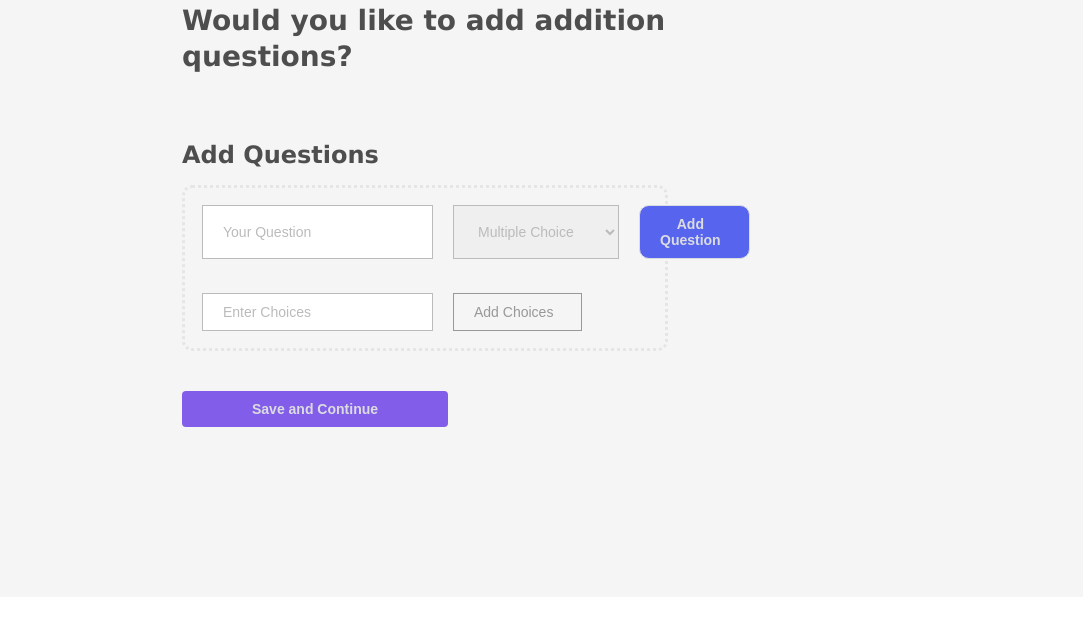
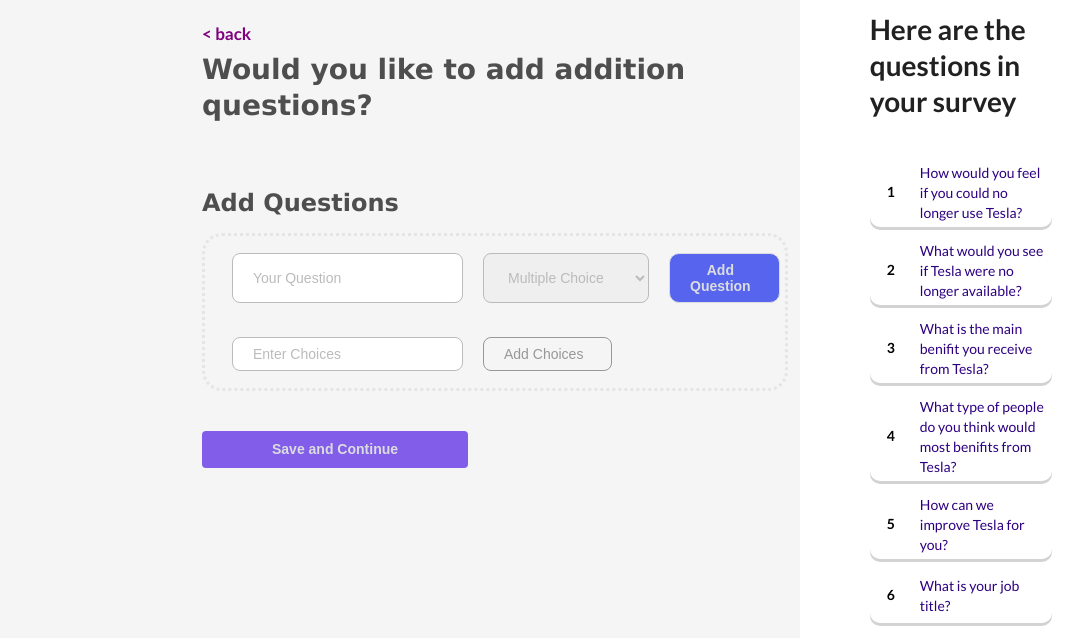
Before and after one commit to Shaheryar123/FAQ-Form, a React app: page / in a window 1280 px wide. Shown: the part 182-820 px from the top of the page, without its empty margins (18-1101 px from the left). Built offline with nearby package versions, Linux system fonts and the light colour scheme.

Commit message:
Add Questions

```diff
--- a/public/index.html
+++ b/public/index.html
@@ -1,6 +1,9 @@
 <!DOCTYPE html>
 <html lang="en">
   <head>
+    <link rel="preconnect" href="https://fonts.googleapis.com">
+<link rel="preconnect" href="https://fonts.gstatic.com" crossorigin>
+<link href="https://fonts.googleapis.com/css2?family=Red+Hat+Display&display=swap" rel="stylesheet">
     <meta charset="utf-8" />
     <link rel="icon" href="%PUBLIC_URL%/favicon.ico" />
     <meta name="viewport" content="width=device-width, initial-scale=1" />
--- a/src/components/App.css
+++ b/src/components/App.css
@@ -1,15 +1,19 @@
 .AppFAQ {
   background-color: #f5f5f5;
+  display: flex;
+  padding-top: 50px;
 }
 .AppImg {
   padding: 50px;
-  max-width: 100%;
+  width: 100%;
+  background-color: #f5f5f5;
 
-  height: 150px;
+  padding-right: 90%;
+  margin-bottom: -10px;
 }
 
 .AppBody {
-  padding-left: 200px;
+  padding-left: 220px;
 }
 
 .para {
@@ -32,18 +36,20 @@
 .form {
   border: dotted;
   border-color: #e6e5e5;
-  border-radius: 10px;
+  border-radius: 20px;
   display: flex;
-  margin-right: 55%;
+  margin-right: 2%;
   flex-direction: column;
+  padding-left: 10px;
 }
 .input {
-  padding: 10px 28px 10px 20px;
+  padding: 8px 28px 8px 20px;
   color: #bbbbbb;
   margin: 10px;
   border-color: #bbbbbb;
   border: solid;
   border-width: 1px;
+  border-radius: 8px;
 }
 .inputFirstLine {
   padding: 7px;
@@ -66,3 +72,40 @@
   margin-bottom: 170px;
   border: none;
 }
+.FAQRight {
+  margin-top: -11%;
+}
+.bodyRight {
+  margin-left: 70px;
+  margin-top: -90px;
+
+  margin-right: 210px;
+}
+.h1Right {
+  margin-top: 220px;
+}
+.question {
+  display: flex;
+  box-shadow: 0px 3px rgb(211, 211, 211);
+  margin-top: 40px;
+  margin-bottom: -30px;
+  padding: 4px 7px 4px 17px;
+  border-radius: 10px;
+
+  border-color: #bbbbbb;
+  align-items: center;
+  border-width: 1px;
+}
+
+.questionNo {
+  font-size: 14px;
+  padding-top: 12px;
+  padding-right: 25px;
+  font-weight: bolder;
+  color: black;
+}
+.questionText {
+  font-weight: 400;
+
+  color: #2d0080;
+}
--- a/src/components/FAQ.js
+++ b/src/components/FAQ.js
@@ -2,8 +2,12 @@
 
 const FAQ = () => {
     return (
-        <div className= 'AppFAQ'>
+        <div>
+       <div>
             <img className='AppImg' src='https://pngimg.com/uploads/netflix/netflix_PNG3.png' />
+       </div>
+       <div className= 'AppFAQ'>
+
             <div className='AppBody'>
             <p className='para'> &#60; back</p>
             <h1 className='h1'style= {{marginTop:'-11px'}}>
@@ -16,7 +20,7 @@
                     <select className ='input'>
                              <option >Multiple Choice</option>
                      </select>
-                    <button className ='input' style={{backgroundColor:'#5765EE',color:'#DBDCE0',fontWeight:'bold',borderRadius:'10px', fontFamily:'Arial, Tahoma, sans-serif'}}>Add Question</button>
+                    <button className ='input' style={{backgroundColor:'#5765EE',color:'#DBDCE0',fontWeight:'bold',borderRadius:'10px'}}>Add Question</button>
                     </div>
                     <div className='inputFirstLine'>
                     <input className='input' type='text' placeholder='Enter Choices' />
@@ -25,8 +29,44 @@
                 </div>
                 <button className= 'buttomButton'>Save and Continue</button>
             </div>
+            <div className = 'FAQRight' style={{backgroundColor:'white'}}>
+              <div className = 'bodyRight'>
+               <div className='h1Right'>
+                   <h1>
+                       Here are the questions in your survey
+                            </h1>
+                <div className='questions'>
+                   <div className ='question'>
+                                <p className='questionNo'>1</p>
+                       <p className='questionText'>How would you feel if you could no longer use Tesla?</p>
+                            </div>
+                            <div className ='question'>
+                                <p className='questionNo'>2</p>
+                       <p className='questionText'>What would you see if Tesla were no longer available?</p>
+                            </div>
+                            <div className ='question'>
+                                <p className='questionNo'>3</p>
+                       <p className='questionText'>What is the main benifit you receive from Tesla?</p>
+                            </div>
+                            <div className ='question'>
+                                <p className='questionNo'>4</p>
+                       <p className='questionText'>What type of people do you think would most benifits from Tesla?</p>
+                            </div>
+                            <div className ='question'>
+                                <p className='questionNo'>5</p>
+                       <p className='questionText'>How can we improve Tesla for you?</p>
+                            </div>
+                            <div className ='question'>
+                                <p className='questionNo'>6</p>
+                       <p className='questionText'>What is your job title?</p>
+                                </div>
+                                </div>
+               </div>
+               </div>
+            </div>
 
 
+        </div>
         </div>
     )
 }
```
